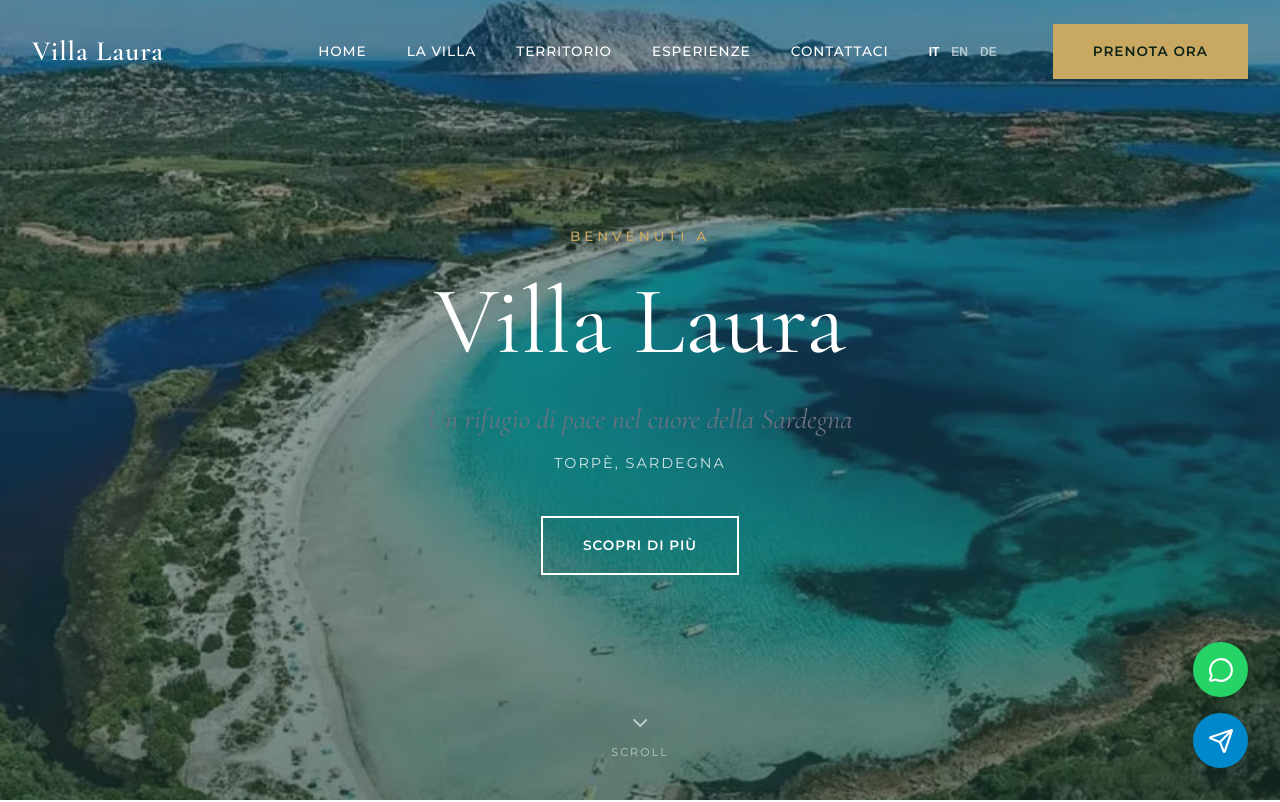
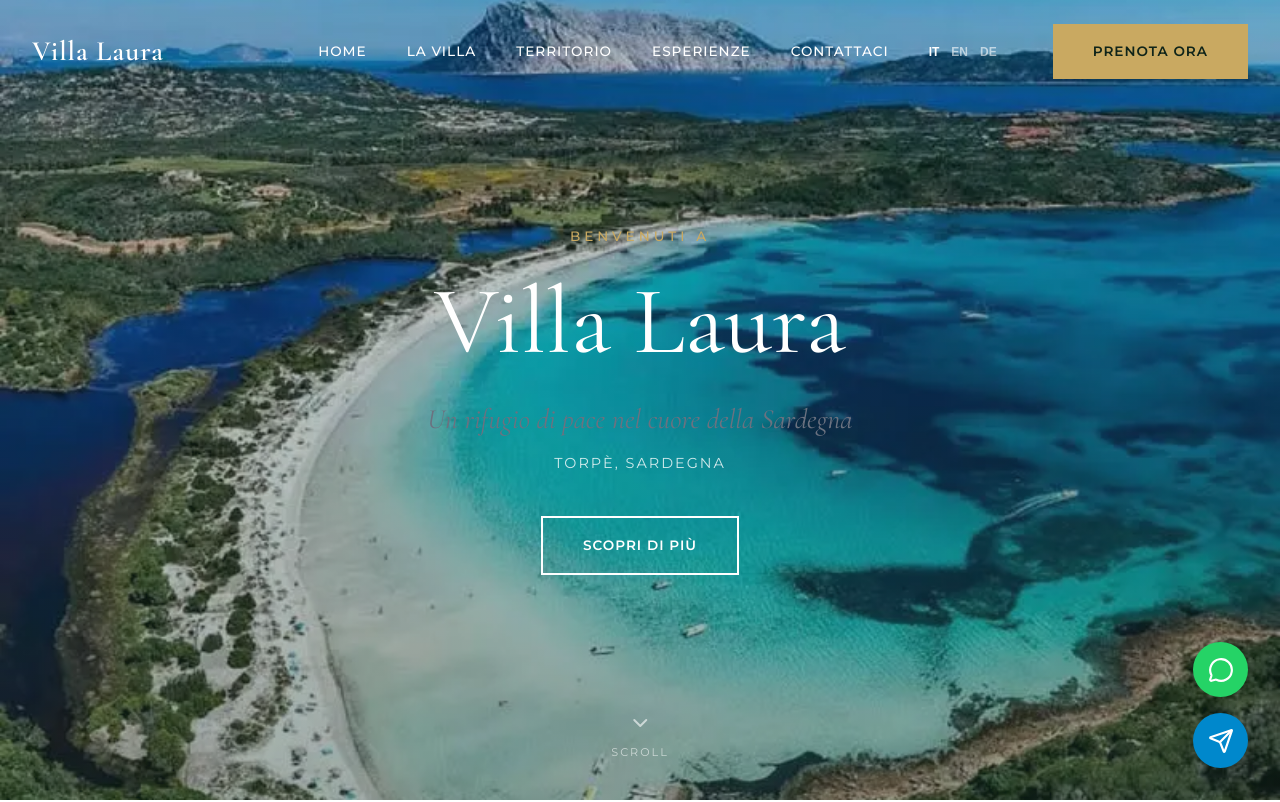
Before and after one commit to giannigrespan/villa_Laura, a React (Vite) app: page / in a window 1280 px wide. Shown: the top 802 px of the page. Built offline with nearby package versions, Linux system fonts and the light colour scheme; no server answers.

Commit message:
Update App.jsx

```diff
--- a/src/App.jsx
+++ b/src/App.jsx
@@ -61,7 +61,7 @@ function Hero() {
   const { t } = useTranslation();
   return (
     <section id="home" className="hero">
-      <div className="hero__background" style={{ backgroundImage: `linear-gradient(to bottom, rgba(26, 58, 47, 0.4) 0%, rgba(26, 58, 47, 0.6) 100%), url(${images.hero})` }} />
+      <div className="hero__background" style={{ backgroundImage: `linear-gradient(to bottom, rgba(26, 58, 47, 0.2) 0%, rgba(26, 58, 47, 0.4) 100%), url(${images.hero})` }} />
       <div className="hero__content">
         <p className="hero__welcome">{t('hero.welcome')}</p>
         <h1 className="hero__title">{t('hero.title')}</h1>
```
